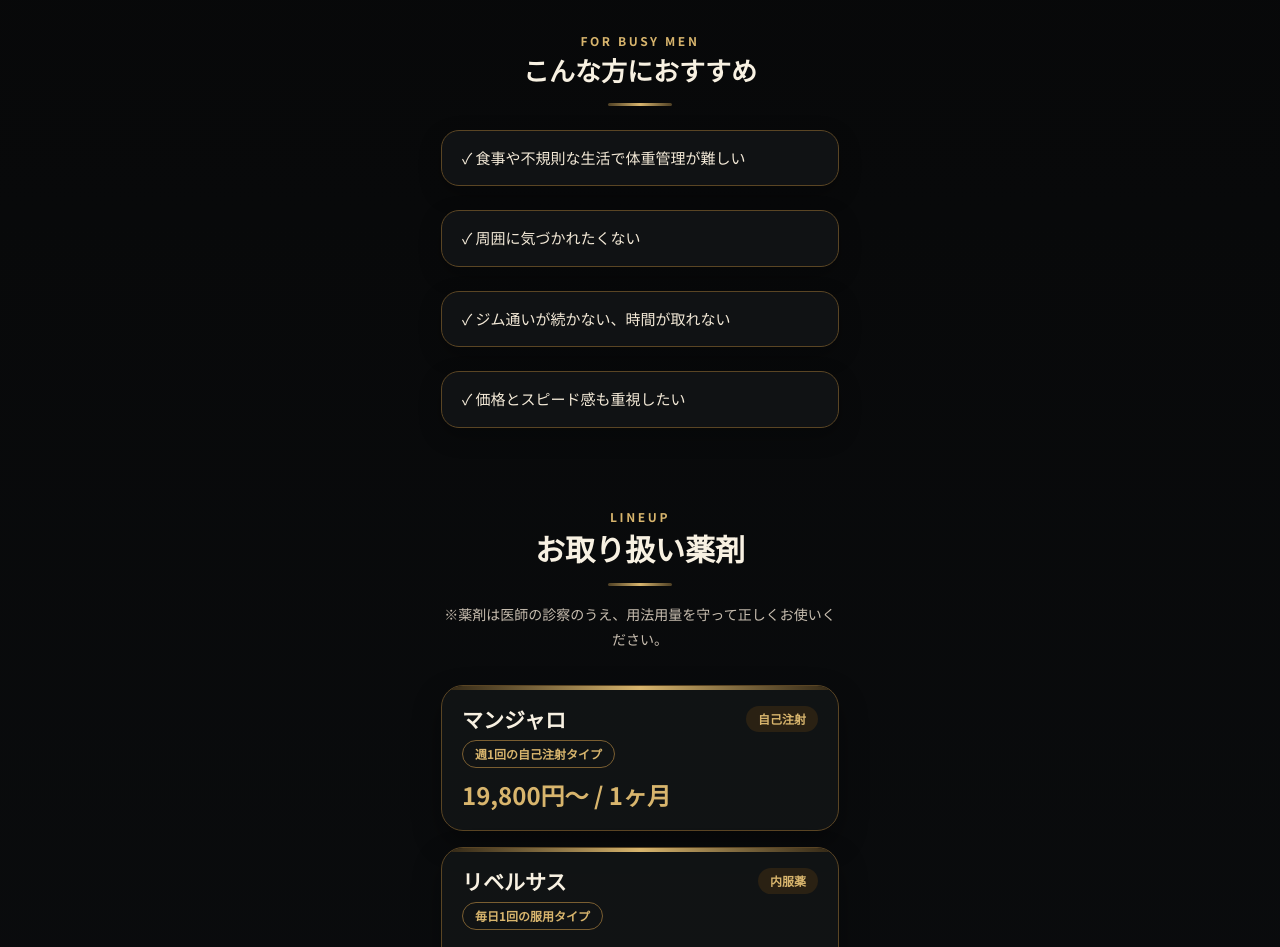
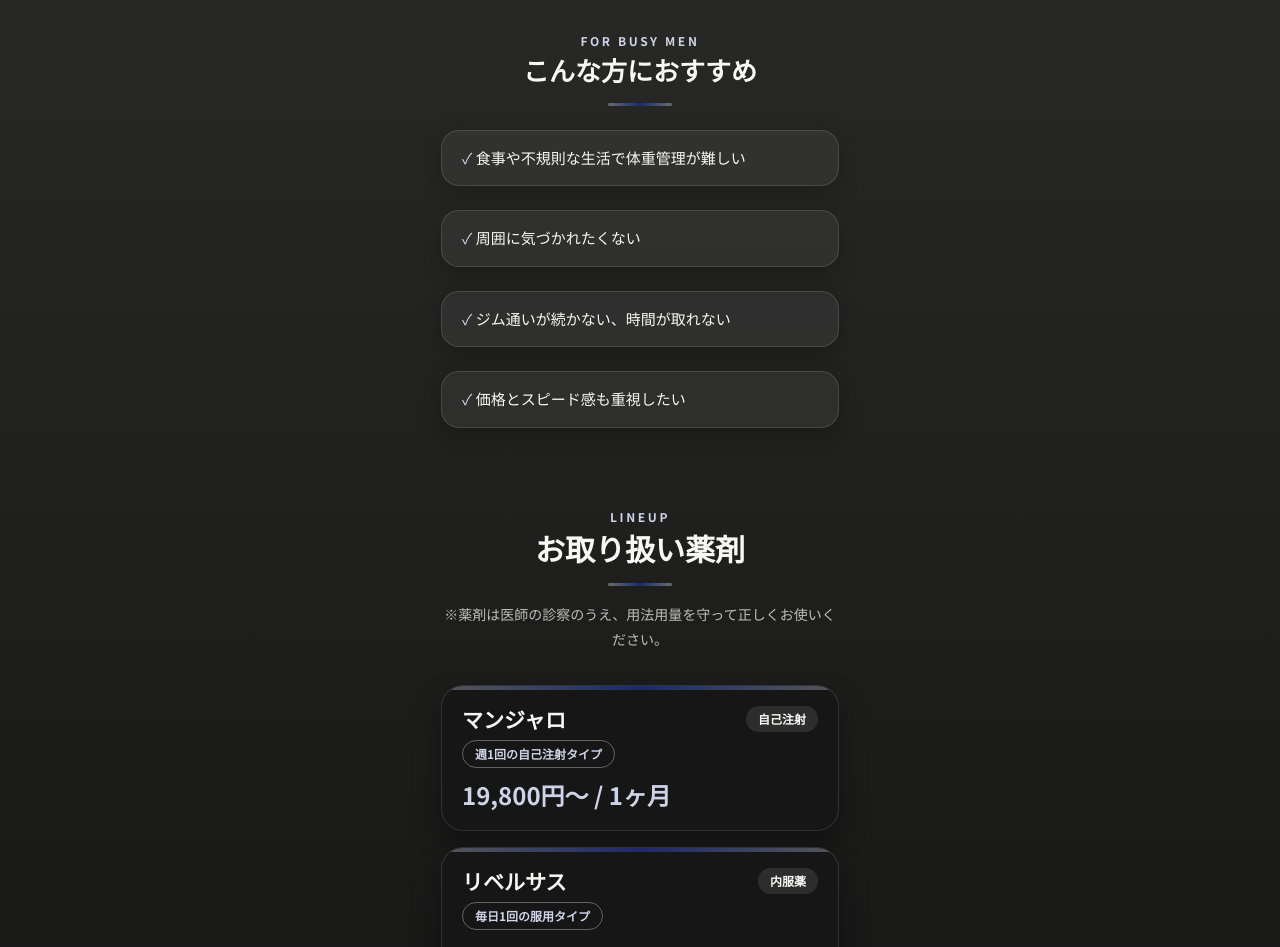
Before and after one commit to daichikimata-dot/AURAPRODUCTION, a Next.js app in the folder web/: page /lp_diet_men in a window 1280 px wide. Shown: the part 1400-2347 px from the top of the page. Built offline with nearby package versions, Linux system fonts and the light colour scheme; no server answers; the database is empty.

Commit message:
Update page.tsx

```diff
--- a/web/src/app/lp_diet_men/page.tsx
+++ b/web/src/app/lp_diet_men/page.tsx
@@ -1,6 +1,6 @@
 'use client';
 
-import { useEffect } from 'react'; // 追加
+import { useEffect } from 'react';
 
 const menLpLineUrl =
   "https://liff.line.me/1657922560-1J7Njyb8/landing?follow=%40079icouq&lp=DPFOqe&liff_id=1657922560-1J7Njyb8";
@@ -81,26 +81,21 @@
 ];
 
 export default function LpDietMenPage() {
-  // --- ここから共通バナー削除コード ---
   useEffect(() => {
-    // 前回の検証画像に基づき、共通バナーのクラスを指定して非表示にします
     const commonBanner = document.querySelector('div.fixed.bottom-4.right-4');
     if (commonBanner) {
       (commonBanner as HTMLElement).style.display = 'none';
     }
 
-    // 他のページに戻った時に再表示されるよう、クリーンアップ（任意）
     return () => {
       if (commonBanner) {
         (commonBanner as HTMLElement).style.display = '';
       }
     };
   }, []);
-  // --- ここまで ---
 
   return (
-    <main className="men-lp-page men-lp-fade-shell relative min-h-screen overflow-hidden bg-gradient-to-b from-[#050505] via-[#0b0d0f] to-[#050505] text-[#f8f1e2]">
-      {/* 念のためCSSでも強制非表示にするスタイルを追加 */}
+    <main className="men-lp-page men-lp-fade-shell relative min-h-screen overflow-hidden bg-gradient-to-b from-[#3f3f3d] via-[#111111] to-[#050505] text-[#f7f7f4]">
       <style jsx global>{`
         div.fixed.bottom-4.right-4.z-50 {
           display: none !important;
@@ -109,16 +104,17 @@
 
       <div
         aria-hidden
-        className="pointer-events-none absolute -top-20 left-1/2 h-64 w-64 -translate-x-1/2 rounded-full bg-[#d8b56d]/20 blur-3xl"
+        className="pointer-events-none absolute -top-20 left-1/2 h-64 w-64 -translate-x-1/2 rounded-full bg-white/10 blur-3xl"
       />
       <div
         aria-hidden
-        className="pointer-events-none absolute right-[-90px] top-[430px] h-44 w-44 rounded-full bg-[#8ea3c8]/15 blur-3xl"
+        className="pointer-events-none absolute right-[-90px] top-[430px] h-44 w-44 rounded-full bg-[#1f276f]/20 blur-3xl"
       />
+
       <div className="relative mx-auto w-full max-w-[430px] px-4 pb-44 pt-5">
         {/* LP画像 */}
         <div className="men-lp-fade men-lp-delay-0 mb-10">
-          <div className="men-lp-card-strong mx-auto overflow-hidden rounded-[24px] border border-[#4b3a1f] bg-[#080808] shadow-[0_18px_45px_rgba(0,0,0,0.55)]">
+          <div className="men-lp-card-strong mx-auto overflow-hidden rounded-[12px] border border-white/15 bg-[#111111] shadow-[0_18px_45px_rgba(0,0,0,0.45)]">
             <img
               src="/images/lp-diet-men-hero.png"
               alt="男性向け医療ダイエットLP"
@@ -130,53 +126,53 @@
         {/* 選ばれる理由 */}
         <section className="men-lp-fade men-lp-delay-1 mb-20">
           <div className="mb-6 text-center">
-            <p className="mb-2 text-[12px] font-bold tracking-[0.22em] text-[#d8b56d]">
+            <p className="mb-2 text-[12px] font-bold tracking-[0.22em] text-[#cfd3e8]">
               AURA MEDICAL DIET
             </p>
-            <h2 className="font-serif text-[18px] font-bold leading-tight text-[#f8f1e2]">
+            <h2 className="font-serif text-[18px] font-bold leading-tight text-[#f7f7f4]">
               当サイトからの予約でお得・便利に薬剤を購入
             </h2>
-            <span className="mx-auto mt-3 block h-[3px] w-16 rounded-full bg-gradient-to-r from-[#4f4024] via-[#d8b56d] to-[#4f4024]" />
+            <span className="mx-auto mt-3 block h-[3px] w-16 rounded-full bg-gradient-to-r from-[#6b6b68] via-[#1f276f] to-[#6b6b68]" />
           </div>
 
           <div className="space-y-5">
-            <article className="relative overflow-hidden rounded-[22px] border border-[#5a4524] bg-[#111315]/95 p-6 shadow-[0_12px_28px_rgba(0,0,0,0.35)]">
-              <div className="absolute left-0 top-0 h-1 w-full bg-gradient-to-r from-[#2f2514] via-[#d8b56d] to-[#2f2514]" />
-              <p className="mb-3 text-[19px] font-bold leading-relaxed text-[#d8b56d]">
+            <article className="relative overflow-hidden rounded-[20px] border border-white/12 bg-[#171717]/95 p-6 shadow-[0_12px_28px_rgba(0,0,0,0.32)]">
+              <div className="absolute left-0 top-0 h-1 w-full bg-gradient-to-r from-[#555555] via-[#1f276f] to-[#555555]" />
+              <p className="mb-3 text-[19px] font-bold leading-relaxed text-[#f7f7f4]">
                 最安値保証
               </p>
-              <p className="text-[16px] leading-[1.9] text-[#d8d1c5]">
+              <p className="text-[16px] leading-[1.9] text-[#d7d7d4]">
                 当サイトが提携している「シェアクリニック」は日本最安値でお薬を提供。
               </p>
             </article>
 
-            <article className="relative overflow-hidden rounded-[22px] border border-[#5a4524] bg-[#111315]/95 p-6 shadow-[0_12px_28px_rgba(0,0,0,0.35)]">
-              <div className="absolute left-0 top-0 h-1 w-full bg-gradient-to-r from-[#2f2514] via-[#d8b56d] to-[#2f2514]" />
-              <p className="mb-3 text-[19px] font-bold leading-relaxed text-[#d8b56d]">
+            <article className="relative overflow-hidden rounded-[20px] border border-white/12 bg-[#171717]/95 p-6 shadow-[0_12px_28px_rgba(0,0,0,0.32)]">
+              <div className="absolute left-0 top-0 h-1 w-full bg-gradient-to-r from-[#555555] via-[#1f276f] to-[#555555]" />
+              <p className="mb-3 text-[19px] font-bold leading-relaxed text-[#f7f7f4]">
                 人に知られにくい
               </p>
-              <p className="text-[16px] leading-[1.9] text-[#d8d1c5]">
+              <p className="text-[16px] leading-[1.9] text-[#d7d7d4]">
                 来院せずに相談が出来るので、周囲の目も気にならない。
               </p>
             </article>
 
-            <article className="relative overflow-hidden rounded-[22px] border border-[#5a4524] bg-[#111315]/95 p-6 shadow-[0_12px_28px_rgba(0,0,0,0.35)]">
-              <div className="absolute left-0 top-0 h-1 w-full bg-gradient-to-r from-[#2f2514] via-[#d8b56d] to-[#2f2514]" />
-              <p className="mb-3 text-[19px] font-bold leading-relaxed text-[#d8b56d]">
+            <article className="relative overflow-hidden rounded-[20px] border border-white/12 bg-[#171717]/95 p-6 shadow-[0_12px_28px_rgba(0,0,0,0.32)]">
+              <div className="absolute left-0 top-0 h-1 w-full bg-gradient-to-r from-[#555555] via-[#1f276f] to-[#555555]" />
+              <p className="mb-3 text-[19px] font-bold leading-relaxed text-[#f7f7f4]">
                 医師と相談
               </p>
-              <p className="text-[16px] leading-[1.9] text-[#d8d1c5]">
+              <p className="text-[16px] leading-[1.9] text-[#d7d7d4]">
                 体質や目的に合わせて、医師が適切なお薬をご提案。
               </p>
             </article>
 
-            <article className="relative overflow-hidden rounded-[22px] border border-[#5a4524] bg-[#111315]/95 p-6 shadow-[0_12px_28px_rgba(0,0,0,0.35)]">
-              <div className="absolute left-0 top-0 h-1 w-full bg-gradient-to-r from-[#2f2514] via-[#d8b56d] to-[#2f2514]" />
-              <p className="mb-3 text-[19px] font-bold leading-relaxed text-[#d8b56d]">
-              スマホだけで完結
+            <article className="relative overflow-hidden rounded-[20px] border border-white/12 bg-[#171717]/95 p-6 shadow-[0_12px_28px_rgba(0,0,0,0.32)]">
+              <div className="absolute left-0 top-0 h-1 w-full bg-gradient-to-r from-[#555555] via-[#1f276f] to-[#555555]" />
+              <p className="mb-3 text-[19px] font-bold leading-relaxed text-[#f7f7f4]">
+                スマホだけで完結
               </p>
-              <p className="text-[16px] leading-[1.9] text-[#d8d1c5]">
-              LINEで予約し電話カウンセリング。通院時間をつくりにくい方でも始めやすい。
+              <p className="text-[16px] leading-[1.9] text-[#d7d7d4]">
+                LINEで予約し電話カウンセリング。通院時間をつくりにくい方でも始めやすい。
               </p>
             </article>
           </div>
@@ -185,13 +181,13 @@
         {/* こんな方におすすめ */}
         <section className="men-lp-fade men-lp-delay-2 mb-20">
           <div className="mb-6 text-center">
-            <p className="mb-2 text-[12px] font-bold tracking-[0.22em] text-[#d8b56d]">
+            <p className="mb-2 text-[12px] font-bold tracking-[0.22em] text-[#cfd3e8]">
               FOR BUSY MEN
             </p>
-            <h2 className="font-serif text-[26px] font-bold leading-tight text-[#f8f1e2]">
+            <h2 className="font-serif text-[26px] font-bold leading-tight text-[#f7f7f4]">
               こんな方におすすめ
             </h2>
-            <span className="mx-auto mt-3 block h-[3px] w-16 rounded-full bg-gradient-to-r from-[#4f4024] via-[#d8b56d] to-[#4f4024]" />
+            <span className="mx-auto mt-3 block h-[3px] w-16 rounded-full bg-gradient-to-r from-[#6b6b68] via-[#1f276f] to-[#6b6b68]" />
           </div>
 
           <div className="space-y-6">
@@ -203,10 +199,10 @@
             ].map((item) => (
               <div
                 key={item}
-                className="rounded-[18px] border border-[#5a4524] bg-[#101214] px-5 py-4 shadow-[0_8px_22px_rgba(0,0,0,0.28)]"
+                className="rounded-[18px] border border-white/12 bg-white/[0.06] px-5 py-4 shadow-[0_8px_22px_rgba(0,0,0,0.24)]"
               >
-                <p className="text-[15px] text-[#f4ead8]">
-                  ✓ {item}
+                <p className="text-[15px] text-[#f7f7f4]">
+                  <span className="text-[#cfd3e8]">✓</span> {item}
                 </p>
               </div>
             ))}
@@ -216,14 +212,14 @@
         {/* お取り扱い薬剤 */}
         <section className="men-lp-fade men-lp-delay-3 mb-24">
           <div className="mb-8 text-center">
-            <p className="mb-2 text-[12px] font-bold tracking-[0.22em] text-[#d8b56d]">
+            <p className="mb-2 text-[12px] font-bold tracking-[0.22em] text-[#cfd3e8]">
               LINEUP
             </p>
-            <h2 className="font-serif text-[30px] font-bold leading-tight text-[#f8f1e2]">
+            <h2 className="font-serif text-[30px] font-bold leading-tight text-[#f7f7f4]">
               お取り扱い薬剤
             </h2>
-            <span className="mx-auto mt-3 block h-[3px] w-16 rounded-full bg-gradient-to-r from-[#4f4024] via-[#d8b56d] to-[#4f4024]" />
-            <p className="mt-4 text-[14px] leading-[1.8] text-[#c8beb0]">
+            <span className="mx-auto mt-3 block h-[3px] w-16 rounded-full bg-gradient-to-r from-[#6b6b68] via-[#1f276f] to-[#6b6b68]" />
+            <p className="mt-4 text-[14px] leading-[1.8] text-[#bdbdb8]">
               ※薬剤は医師の診察のうえ、用法用量を守って正しくお使いください。
             </p>
           </div>
@@ -232,51 +228,51 @@
             {medicineItems.map((item) => (
               <article
                 key={item.name}
-                className="relative overflow-hidden rounded-[22px] border border-[#5a4524] bg-[#111315]/95 p-5 shadow-[0_12px_28px_rgba(0,0,0,0.35)]"
+                className="relative overflow-hidden rounded-[22px] border border-white/12 bg-[#171717]/95 p-5 shadow-[0_12px_28px_rgba(0,0,0,0.35)]"
               >
-                <div className="absolute left-0 top-0 h-1 w-full bg-gradient-to-r from-[#2f2514] via-[#d8b56d] to-[#2f2514]" />
+                <div className="absolute left-0 top-0 h-1 w-full bg-gradient-to-r from-[#555555] via-[#1f276f] to-[#555555]" />
                 <div className="mb-3 flex items-start justify-between gap-3">
                   <div>
-                    <h3 className="text-[21px] font-bold leading-tight text-[#f8f1e2]">
+                    <h3 className="text-[21px] font-bold leading-tight text-[#f7f7f4]">
                       {item.name}
                     </h3>
-                    <p className="mt-2 inline-flex rounded-full border border-[#7a5e31] px-3 py-1 text-[12px] font-bold text-[#d8b56d]">
+                    <p className="mt-2 inline-flex rounded-full border border-[#cfd3e8]/40 px-3 py-1 text-[12px] font-bold text-[#cfd3e8]">
                       {item.type}
                     </p>
                   </div>
-                  <span className="rounded-full bg-[#2a2113] px-3 py-1 text-[12px] font-bold text-[#d8b56d]">
+                  <span className="rounded-full bg-white/10 px-3 py-1 text-[12px] font-bold text-[#f7f7f4]">
                     {item.note}
                   </span>
                 </div>
 
-                <p className="text-[24px] font-bold leading-tight text-[#d8b56d]">
+                <p className="text-[24px] font-bold leading-tight text-[#cfd3e8]">
                   {item.price}
                 </p>
               </article>
             ))}
           </div>
 
-          <div className="mt-6 rounded-[22px] border border-[#5a4524] bg-[#111315]/90 p-5 text-center shadow-[0_10px_24px_rgba(0,0,0,0.28)]">
-            <p className="text-[16px] leading-[1.9] text-[#d8d1c5]">
+          <div className="mt-6 rounded-[22px] border border-white/12 bg-[#171717]/90 p-5 text-center shadow-[0_10px_24px_rgba(0,0,0,0.28)]">
+            <p className="text-[16px] leading-[1.9] text-[#d7d7d4]">
               上記以外にも複数のダイエット薬を取り扱っています。医師とご相談のうえ、お悩みに応じてご案内します。
             </p>
           </div>
         </section>
 
         {/* 5%OFF CTA */}
-        <section className="men-lp-fade men-lp-delay-4 relative mb-24 overflow-hidden rounded-[24px] border border-[#d8b56d] bg-gradient-to-br from-[#111315] to-[#050505] px-5 py-8 text-center shadow-[0_16px_34px_rgba(0,0,0,0.45)]">
+        <section className="men-lp-fade men-lp-delay-4 relative mb-24 overflow-hidden rounded-[24px] border border-[#26338f]/60 bg-gradient-to-br from-[#1f276f] via-[#151a4f] to-[#050505] px-5 py-8 text-center shadow-[0_16px_34px_rgba(0,0,0,0.45)]">
           <div
             aria-hidden
-            className="pointer-events-none absolute right-[-28px] top-[-30px] h-24 w-24 rounded-full bg-[#d8b56d]/20 blur-2xl"
+            className="pointer-events-none absolute right-[-28px] top-[-30px] h-24 w-24 rounded-full bg-white/15 blur-2xl"
           />
           <div
             aria-hidden
-            className="pointer-events-none absolute bottom-[-36px] left-[-20px] h-24 w-24 rounded-full bg-[#6f8bbd]/20 blur-2xl"
+            className="pointer-events-none absolute bottom-[-36px] left-[-20px] h-24 w-24 rounded-full bg-[#cfd3e8]/20 blur-2xl"
           />
-          <p className="mb-3 text-[16px] font-bold leading-relaxed text-[#f8f1e2]">
+          <p className="mb-3 text-[16px] font-bold leading-relaxed text-white">
             当サイトからのLINE登録＆予約で
           </p>
-          <p className="font-serif text-[36px] font-bold leading-tight text-[#d8b56d]">
+          <p className="font-serif text-[36px] font-bold leading-tight text-white">
             さらに5%OFF
           </p>
         </section>
@@ -284,29 +280,29 @@
         {/* よくある質問 */}
         <section className="men-lp-fade men-lp-delay-5 mb-24">
           <div className="mb-8 text-center">
-            <p className="mb-2 text-[12px] font-bold tracking-[0.22em] text-[#d8b56d]">
+            <p className="mb-2 text-[12px] font-bold tracking-[0.22em] text-[#cfd3e8]">
               FAQ
             </p>
-            <h2 className="font-serif text-[30px] font-bold leading-tight text-[#f8f1e2]">
+            <h2 className="font-serif text-[30px] font-bold leading-tight text-[#f7f7f4]">
               よくある質問
             </h2>
-            <span className="mx-auto mt-3 block h-[3px] w-16 rounded-full bg-gradient-to-r from-[#4f4024] via-[#d8b56d] to-[#4f4024]" />
+            <span className="mx-auto mt-3 block h-[3px] w-16 rounded-full bg-gradient-to-r from-[#6b6b68] via-[#1f276f] to-[#6b6b68]" />
           </div>
 
           <div className="space-y-5">
             {faqItems.map((item, index) => (
               <article
                 key={item.q}
-                className="rounded-[22px] border border-[#5a4524] bg-[#111315]/95 p-6 shadow-[0_12px_28px_rgba(0,0,0,0.35)]"
+                className="rounded-[22px] border border-white/12 bg-[#171717]/95 p-6 shadow-[0_12px_28px_rgba(0,0,0,0.35)]"
               >
-                <p className="mb-4 flex gap-3 text-[18px] font-bold leading-[1.7] text-[#f8f1e2]">
-                  <span className="text-[24px] leading-none text-[#d8b56d]">
+                <p className="mb-4 flex gap-3 text-[18px] font-bold leading-[1.7] text-[#f7f7f4]">
+                  <span className="text-[24px] leading-none text-[#cfd3e8]">
                     Q{index + 1}.
                   </span>
                   <span>{item.q}</span>
                 </p>
-                <p className="flex gap-3 text-[16px] leading-[1.9] text-[#d8d1c5]">
-                  <span className="text-[22px] font-bold leading-none text-[#d8b56d]">
+                <p className="flex gap-3 text-[16px] leading-[1.9] text-[#d7d7d4]">
+                  <span className="text-[22px] font-bold leading-none text-[#cfd3e8]">
                     A.
                   </span>
                   <span>{item.a}</span>
@@ -319,28 +315,28 @@
         {/* 購入までのフロー */}
         <section className="men-lp-fade men-lp-delay-6 mb-24">
           <div className="mb-8 text-center">
-            <p className="mb-2 text-[12px] font-bold tracking-[0.22em] text-[#d8b56d]">
+            <p className="mb-2 text-[12px] font-bold tracking-[0.22em] text-[#cfd3e8]">
               FLOW
             </p>
-            <h2 className="font-serif text-[30px] font-bold leading-tight text-[#f8f1e2]">
+            <h2 className="font-serif text-[30px] font-bold leading-tight text-[#f7f7f4]">
               購入までの流れ
             </h2>
-            <span className="mx-auto mt-3 block h-[3px] w-16 rounded-full bg-gradient-to-r from-[#4f4024] via-[#d8b56d] to-[#4f4024]" />
+            <span className="mx-auto mt-3 block h-[3px] w-16 rounded-full bg-gradient-to-r from-[#6b6b68] via-[#1f276f] to-[#6b6b68]" />
           </div>
 
           <div className="space-y-5">
             {flowItems.map((item) => (
               <article
                 key={item.step}
-                className="rounded-[22px] border border-[#5a4524] bg-[#111315]/95 p-6 shadow-[0_12px_28px_rgba(0,0,0,0.35)]"
+                className="rounded-[22px] border border-white/12 bg-[#171717]/95 p-6 shadow-[0_12px_28px_rgba(0,0,0,0.35)]"
               >
-                <p className="mb-2 text-[13px] font-bold tracking-[0.16em] text-[#d8b56d]">
+                <p className="mb-2 text-[13px] font-bold tracking-[0.16em] text-[#cfd3e8]">
                   {item.step}
                 </p>
-                <h3 className="mb-3 text-[20px] font-bold leading-tight text-[#f8f1e2]">
+                <h3 className="mb-3 text-[20px] font-bold leading-tight text-[#f7f7f4]">
                   {item.title}
                 </h3>
-                <p className="text-[16px] leading-[1.9] text-[#d8d1c5]">
+                <p className="text-[16px] leading-[1.9] text-[#d7d7d4]">
                   {item.text}
                 </p>
               </article>
@@ -349,17 +345,17 @@
         </section>
 
         {/* 注意事項 */}
-        <section className="men-lp-fade men-lp-delay-7 rounded-[24px] border border-[#5a4524] bg-[#111315]/95 p-6 shadow-[0_12px_28px_rgba(0,0,0,0.35)]">
+        <section className="men-lp-fade men-lp-delay-7 rounded-[24px] border border-white/12 bg-[#171717]/95 p-6 shadow-[0_12px_28px_rgba(0,0,0,0.35)]">
           <div className="mb-5 text-center">
-            <p className="mb-2 text-[12px] font-bold tracking-[0.22em] text-[#d8b56d]">
+            <p className="mb-2 text-[12px] font-bold tracking-[0.22em] text-[#cfd3e8]">
               NOTICE
             </p>
-            <h2 className="font-serif text-[28px] font-bold leading-tight text-[#f8f1e2]">
+            <h2 className="font-serif text-[28px] font-bold leading-tight text-[#f7f7f4]">
               注意事項
             </h2>
           </div>
 
-          <ul className="space-y-3 text-[15px] leading-[1.8] text-[#d8d1c5]">
+          <ul className="space-y-3 text-[15px] leading-[1.8] text-[#d7d7d4]">
             <li>・医療ダイエットは自由診療です。</li>
             <li>・効果や感じ方には個人差があります。</li>
             <li>・副作用や禁忌事項の詳細は、診察時に医師へご確認ください。</li>
@@ -375,12 +371,12 @@
 
       {/* 追従CTA */}
       <div className="men-lp-fade men-lp-delay-8 fixed inset-x-0 bottom-0 z-50 px-3 pb-[max(12px,env(safe-area-inset-bottom))]">
-        <div className="mx-auto w-full max-w-[430px] rounded-[18px] border border-[#d8b56d] bg-gradient-to-r from-[#0b0d0f] via-[#151719] to-[#050505] p-[2px] shadow-[0_12px_30px_rgba(0,0,0,0.55)]">
+        <div className="mx-auto w-full max-w-[430px] rounded-[18px] border border-white/20 bg-[#111111]/95 p-[2px] shadow-[0_12px_30px_rgba(0,0,0,0.55)] backdrop-blur-md">
           <a
             href={menLpLineUrl}
             target="_blank"
             rel="noopener noreferrer"
-            className="block rounded-[16px] bg-gradient-to-b from-[#19b84a] to-[#0d9639] px-4 py-4 text-center text-white shadow-[inset_0_1px_0_rgba(255,255,255,0.25)]"
+            className="block rounded-[16px] bg-gradient-to-b from-[#26338f] to-[#141b5f] px-4 py-4 text-center text-white shadow-[inset_0_1px_0_rgba(255,255,255,0.24),0_8px_20px_rgba(31,39,111,0.45)] transition duration-200 hover:brightness-110 active:translate-y-[1px]"
           >
             <span className="block text-[12px] font-bold leading-tight tracking-[0.08em] text-white/90 sm:text-[13px]">
               当サイトからの登録でさらに5%OFF
```
